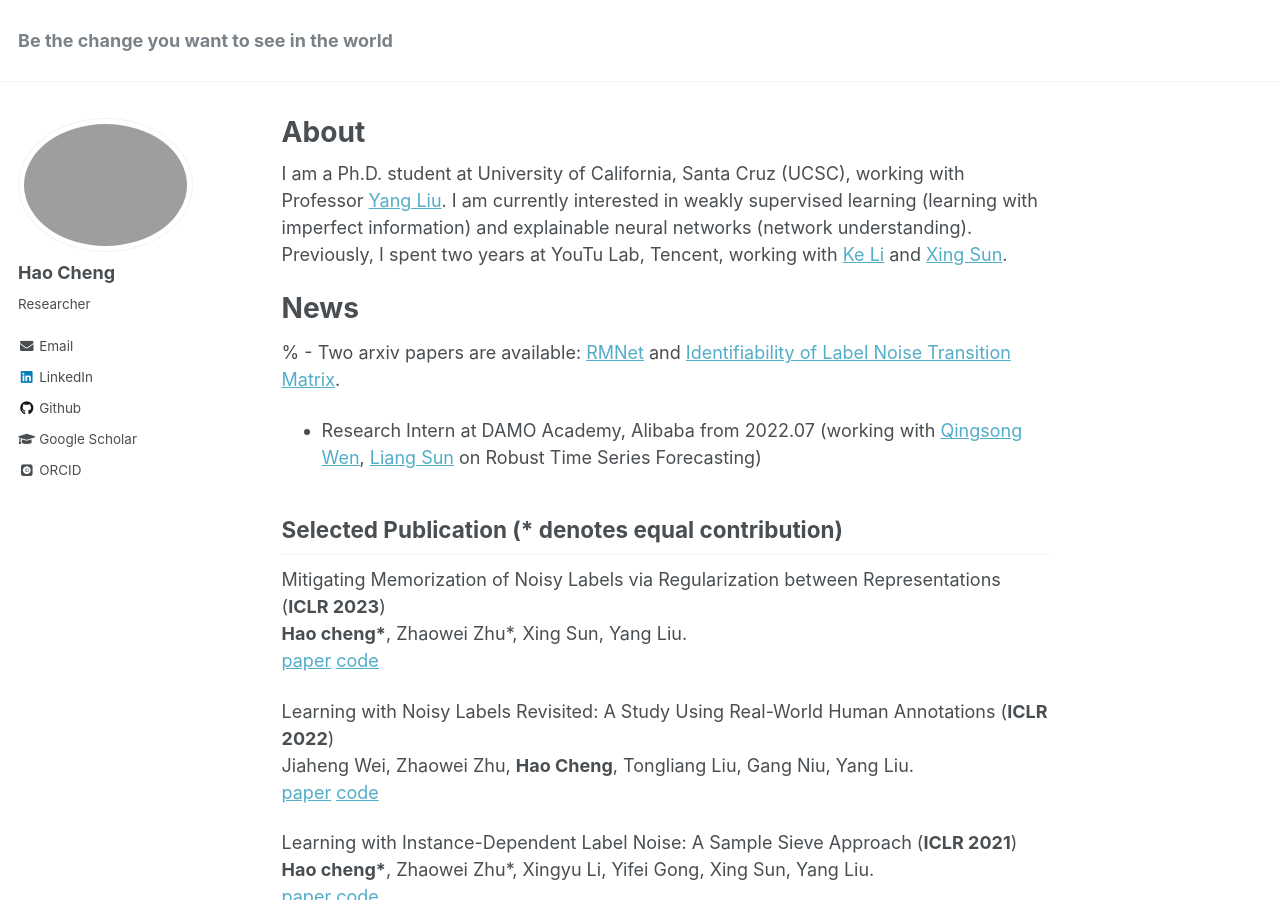
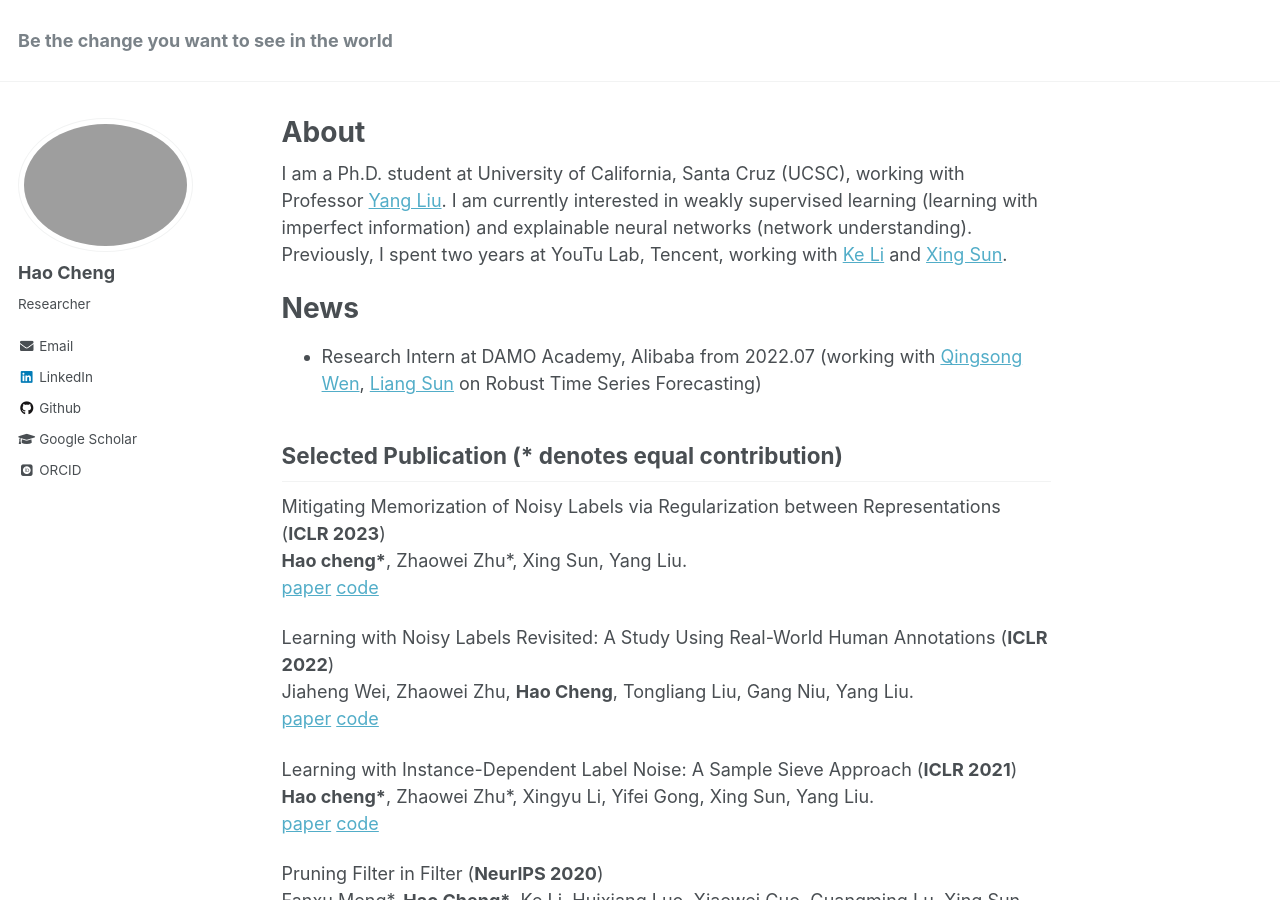
Before and after one commit to haochenglouis/haochenglouis.github.io, a Jekyll site: the page built from _pages/about.md, in a window 1280 px wide and 900 px high. Built offline with Jekyll 4.4.1, drawn with Linux system fonts in a browser that asks for light colours; some web fonts are replaced.

Commit message:
Update about.md

```diff
--- a/_pages/about.md
+++ b/_pages/about.md
@@ -14,7 +14,6 @@ Professor [Yang Liu](http://www.yliuu.com). I am currently interested in weakly
 
 News
 ======
-% - Two arxiv papers are available: [RMNet](https://arxiv.org/abs/2111.00687) and [Identifiability of Label Noise Transition Matrix](https://arxiv.org/abs/2202.02016).
 
 - Research Intern at DAMO Academy, Alibaba from 2022.07 (working with [Qingsong Wen](https://sites.google.com/site/qingsongwen8/), [Liang Sun](https://scholar.google.com/citations?user=8JbrsgUAAAAJ&hl=en) on Robust Time Series Forecasting)
 
```
